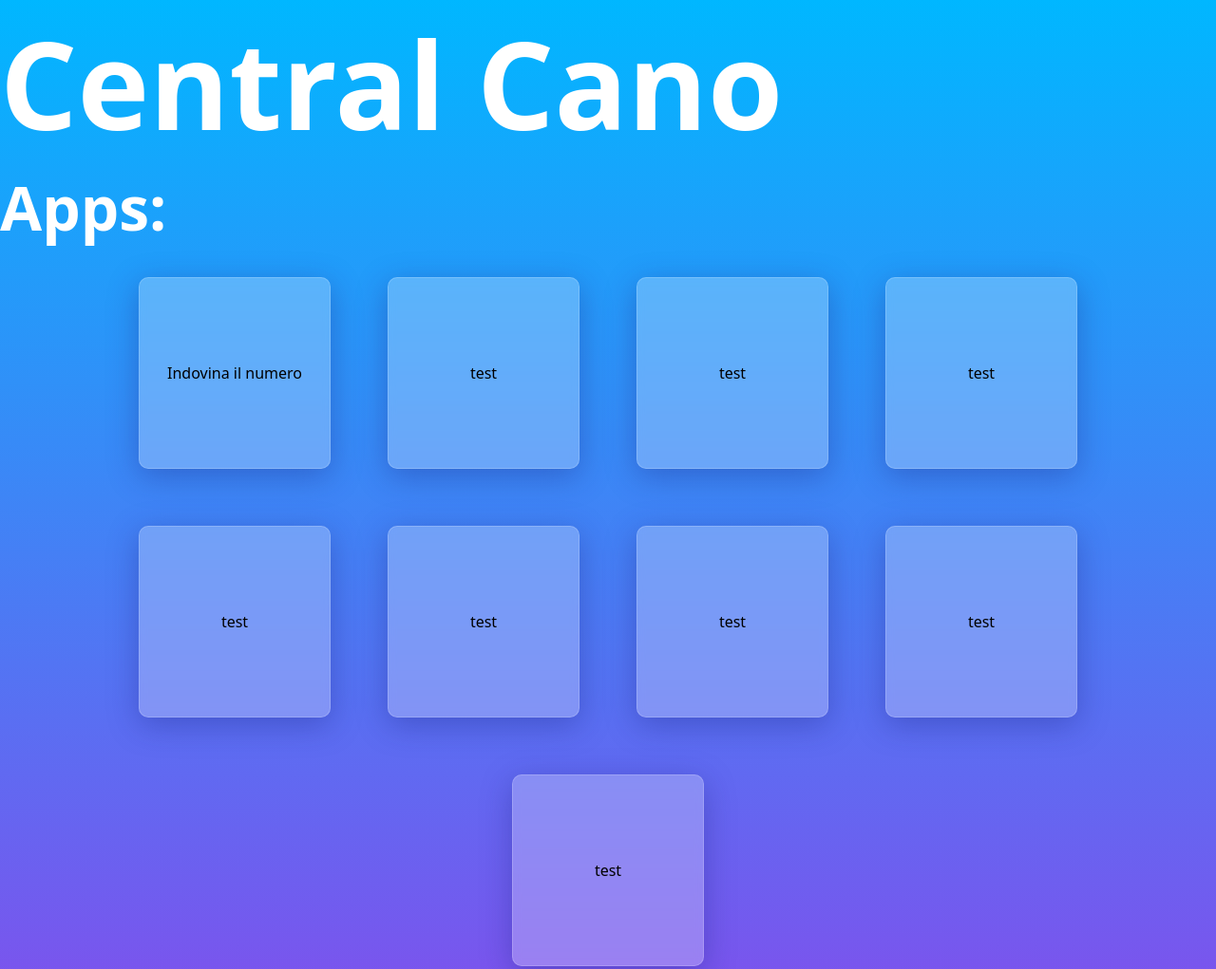
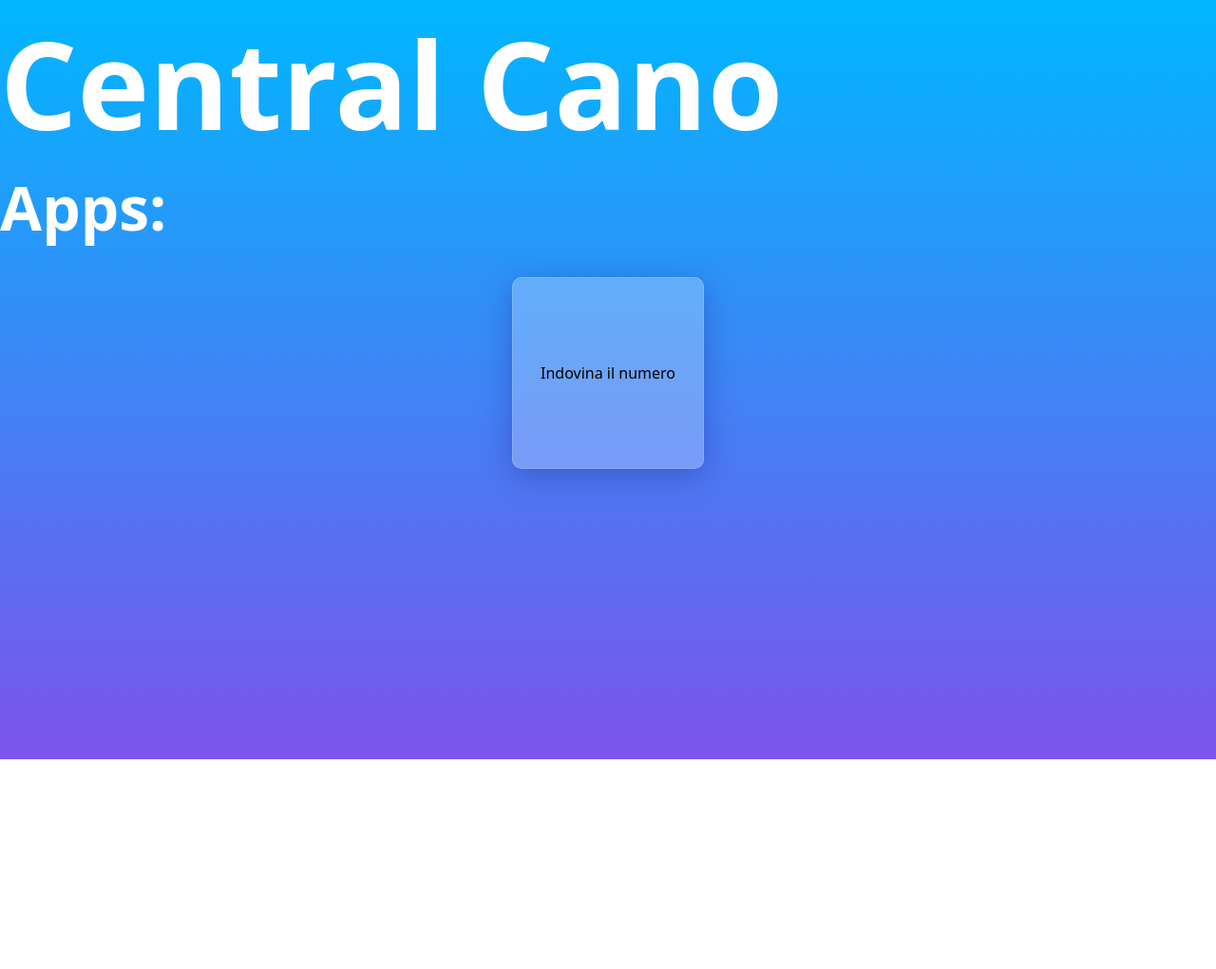
Before and after one commit to centralcano/centralcano.github.io, a plain HTML site: page index.html in a window 1280 px wide. Shown: the top 1021 px of the page at 95% size. After the commit the page ends 800 px from the top, so only its background shows below. Drawn offline with Linux system fonts and the light colour scheme.

Commit message:
Update index.html
removed testing apps

```diff
--- a/index.html
+++ b/index.html
@@ -20,30 +20,6 @@
             <a id="indovina-il-numero" href="apps/indovinailnumerofuoco/index.html">
                   <p>Indovina il numero</p>
             </a>
-            <a id="">
-                  <p>test</p>
-            </a>
-            <a id="">
-                  <p>test</p>
-            </a>
-            <a id="">
-                  <p>test</p>
-            </a>
-            <a id="">
-                  <p>test</p>
-            </a>
-            <a id="">
-                  <p>test</p>
-            </a>
-            <a id="">
-                  <p>test</p>
-            </a>
-            <a id="">
-                  <p>test</p>
-            </a>
-            <a id="">
-                  <p>test</p>
-            </a>
 
       </div>
 
```
